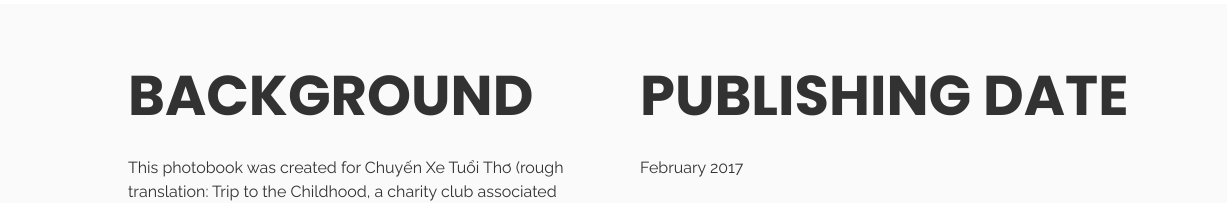
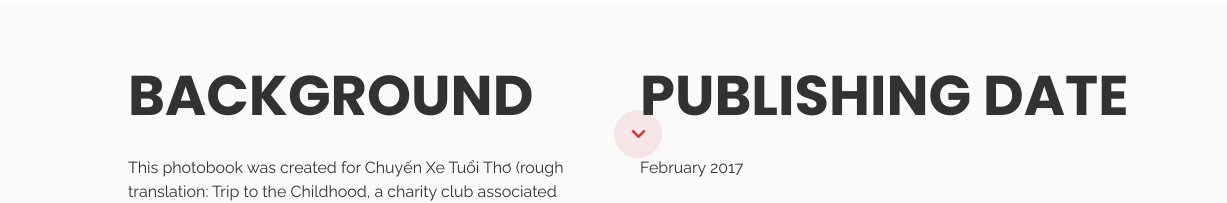
Before and after one commit to chithanhnguyen/chithanhnguyen.github.io, a plain HTML site: page cxtt.html in a window 1280 px wide. Shown: the part 605-808 px from the top of the page, 0-1227 px from the left. Drawn offline with nearby package versions, Linux system fonts and the light colour scheme.

Commit message:
scroll button on posts

```diff
--- a/CSS/style-post.css
+++ b/CSS/style-post.css
@@ -140,9 +140,9 @@ img {
 }
 
 .scroll {
-	background-color: rgba(255, 255, 255, 0.1);
+	background-color: rgba(206, 55, 57, 0.1);
 	bottom: 2rem;
-	left: 45%;
+	left: 48%;
 	text-align: center;
 	border-radius: 1.5rem;
 	-webkit-animation: bounce 2s infinite 2s;
@@ -157,7 +157,7 @@ img {
 }
 
 .scroll i {
-	color: white;
+	color: #CE3739;
 	height: 3em;
 	width: 3em;
 	left: 0;
--- a/cxtt.html
+++ b/cxtt.html
@@ -21,9 +21,10 @@
 
 		<script src="https://code.jquery.com/jquery-3.4.1.min.js"
 			integrity="sha256-CSXorXvZcTkaix6Yvo6HppcZGetbYMGWSFlBw8HfCJo="
-		 	crossorigin="anonymous"></script>
+			 crossorigin="anonymous"></script>
+		<script type="text/javascript" src ="JS/script.js"></script>
 	</head>
-	<body>
+	<body id="home">
 		<div>
 			<section class="white">
 				<div class="pure-g">
@@ -67,7 +68,12 @@
 				</div>
 			</section>
 		</div>
-
+		<div class="scroll overlay" id="down">
+			<i class="fas fa-chevron-down" id="down"></i>
+		</div>
+		<div class="scroll overlay" id="up">
+			<i class="fas fa-chevron-up"></i>
+		</div>
 		<div class="social-icons overlay">
 			<a href="https://www.linkedin.com/in/thanh-nguyen-chi-52112aa2/" class="icon-button linkedin"><i class="fab fa-linkedin-in"></i><span></span></a><br>
 			<a href="https://www.xing.com/profile/Thanh_Nguyen135" class="icon-button xing"><i class="fab fa-xing"></i><span></span></a><br>
```
Also changed, not shown: cassiopeia.html (+10 -3 lines), gtr.html (+10 -3 lines), hashtag.html (+10 -2 lines).
